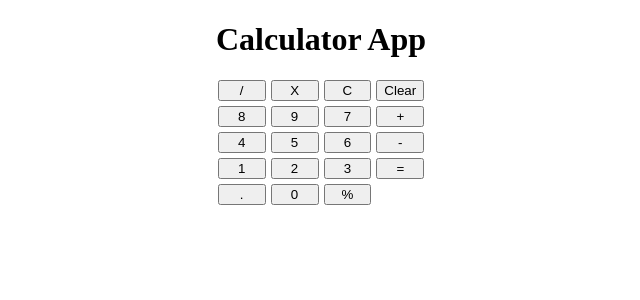
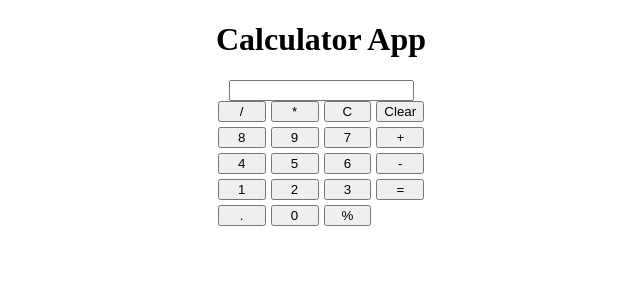
Before and after one commit to MarioAngelov2/Calculator-app, a React (Create React App) app in the folder app/: page / in a window 1280 px wide. Shown: the top 300 px of the page, without its empty margins (319-959 px from the left). Built offline with nearby package versions, Linux system fonts and the light colour scheme.

Commit message:
Update Calculator.js

```diff
--- a/app/src/Components/Calculator.js
+++ b/app/src/Components/Calculator.js
@@ -1,36 +1,49 @@
-import React from 'react'
-import { useState } from 'react'
-import '../Style/Calculator.css'
+import React from "react";
+import { useState } from "react";
+import "../Style/Calculator.css";
 
 function Calculator() {
+  const [result, setResult] = useState("");
+
+    const onClickHandler = (ev) => {
+      setResult(result.concat(ev.target.name));
+
+    }
+
+    const clear = () => {
+      setResult('')
+    }
+
+    const calculate = () => {
+      setResult(eval(result).toString())
+    }
+
   return (
-    <div className='calculator'>
-      <div className='keypad'>
-      <button name='/'>/</button>
-        <button name='X'>X</button>
-        <button name='C'>C</button>
-        <button name='clear'>Clear</button>
-        <button name='8'>8</button>
-        <button name='9'>9</button>
-        <button name='7'>7</button>
-        <button name='+'>+</button>
-        <button name='4'>4</button>
-        <button name='5'>5</button>
-        <button name='6'>6</button>
-        <button name='-'>-</button>
-        <button name='1'>1</button>
-        <button name='2'>2</button>
-        <button name='3'>3</button>
-        <button name='='>=</button>
-        <button name='.'>.</button>
-        <button name='0'>0</button>
-        <button name='%'>%</button>
-
-
+    <div className="calculator">
+      <input name="text" value={result} />
+      <div className="keypad">
+        <button onClick={onClickHandler} name="/">/</button>
+        <button onClick={onClickHandler} name="*">*</button>
+        <button onClick={onClickHandler} name="C">C</button>
+        <button onClick={clear} name="clear">Clear</button>
+        <button onClick={onClickHandler} name="8">8</button>
+        <button onClick={onClickHandler} name="9">9</button>
+        <button onClick={onClickHandler} name="7">7</button>
+        <button onClick={onClickHandler} name="+">+</button>
+        <button onClick={onClickHandler} name="4">4</button>
+        <button onClick={onClickHandler} name="5">5</button>
+        <button onClick={onClickHandler} name="6">6</button>
+        <button onClick={onClickHandler} name="-">-</button>
+        <button onClick={onClickHandler} name="1">1</button>
+        <button onClick={onClickHandler} name="2">2</button>
+        <button onClick={onClickHandler} name="3">3</button>
+        <button onClick={calculate} name="=">=</button>
+        <button onClick={onClickHandler} name=".">.</button>
+        <button onClick={onClickHandler} name="0">0</button>
+        <button onClick={onClickHandler} name="%">%</button>
       </div>
-
     </div>
-  )
+  );
 }
 
-export default Calculator
+export default Calculator;
```
